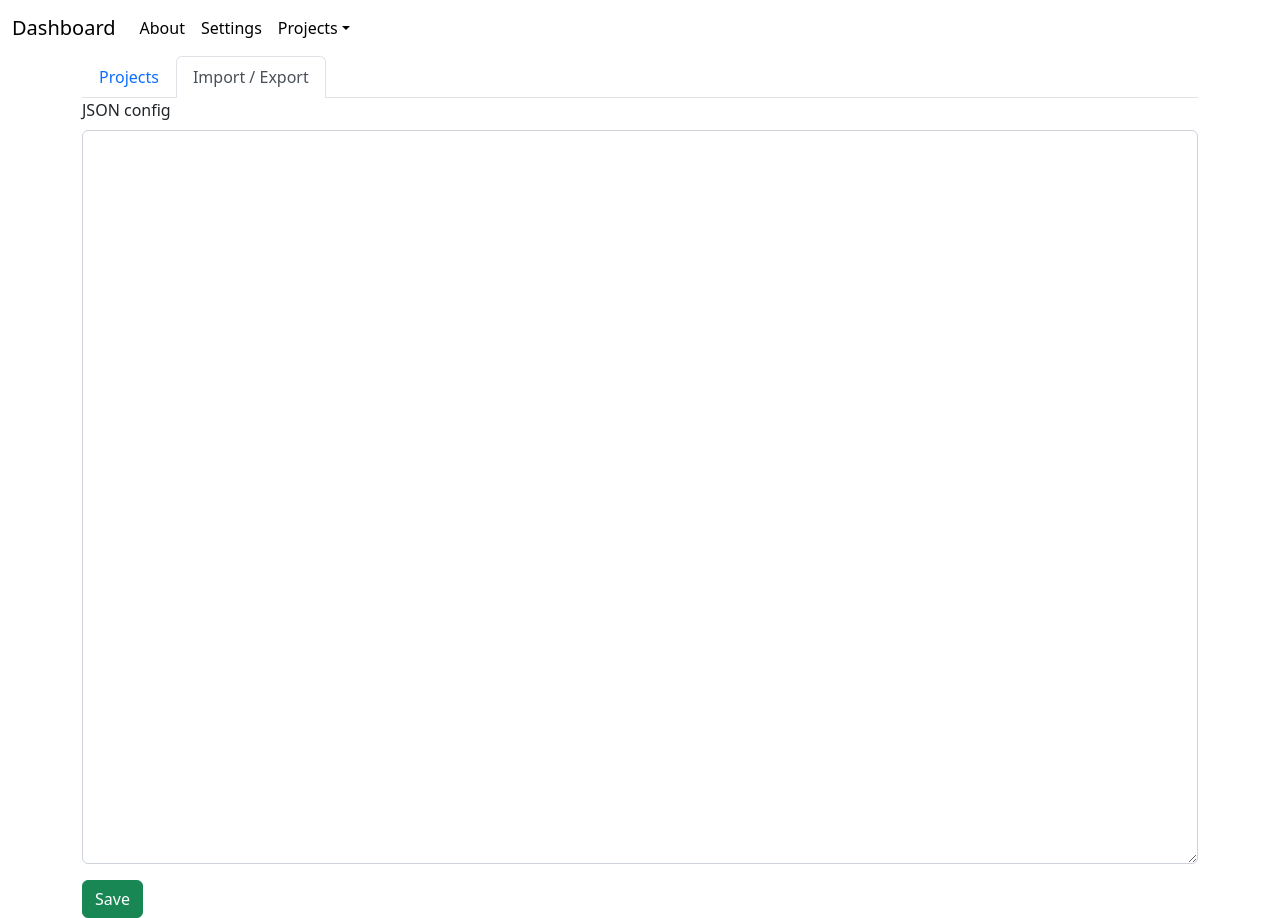
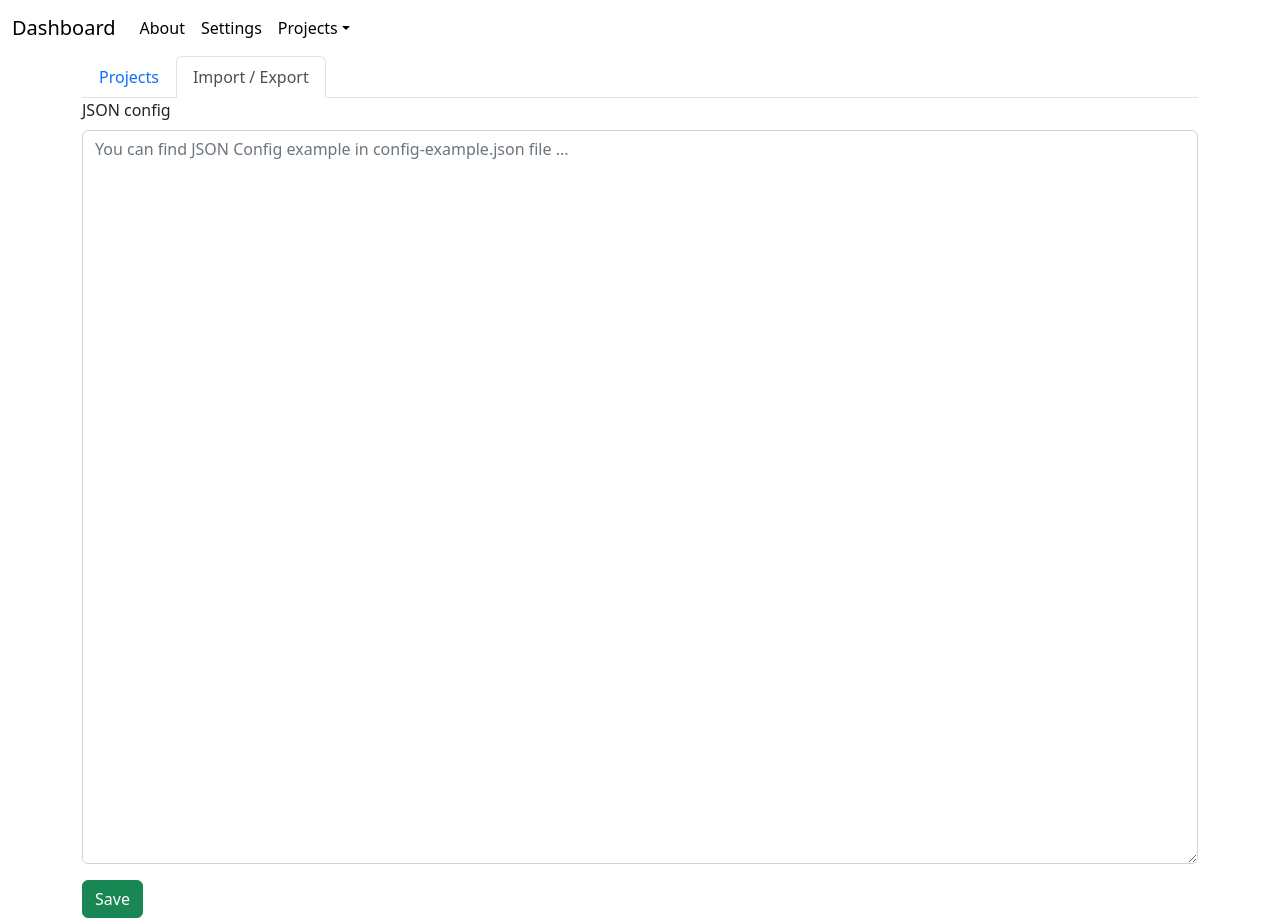
Before and after one commit to ZanMax/homelab-dashboard-extension, a browser extension: page index.html in a window 1280 px wide. Drawn offline with Linux system fonts and the light colour scheme.

Commit message:
ui improvements

```diff
--- a/index.html
+++ b/index.html
@@ -11,7 +11,7 @@
 
 <nav class="navbar navbar-expand-sm bg">
     <div class="container-fluid">
-        <a class="navbar-brand" href="" id="dashboard-link">Dashboard</a>
+        <a class="navbar-brand" href="#" id="dashboard-link">Dashboard</a>
         <button class="navbar-toggler" type="button" data-bs-toggle="collapse" data-bs-target="#collapsibleNavbar">
             <span class="navbar-toggler-icon"></span>
         </button>
@@ -105,7 +105,9 @@
         <div class="tab-pane fade" id="profile" role="tabpanel" aria-labelledby="profile-tab">
             <div class="mb-3">
                 <label for="rawConfig" class="form-label">JSON config</label>
-                <textarea class="form-control" id="rawConfig" rows="30"></textarea>
+                <textarea class="form-control" id="rawConfig" rows="30"
+                          placeholder="You can find JSON Config example in config-example.json file ... ">
+                </textarea>
             </div>
             <div>
                 <button type="button" class="btn btn-success" id="save-settings">Save</button>
```
